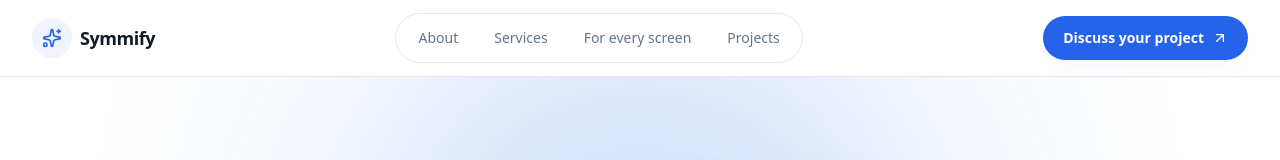
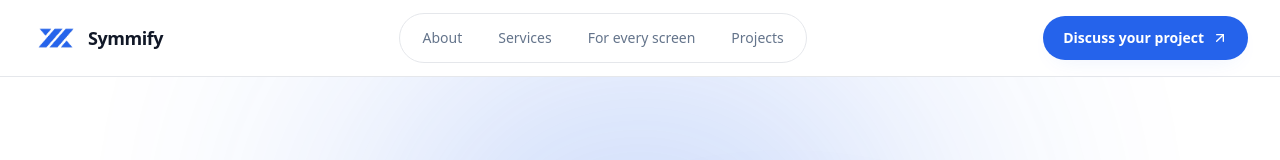
Before and after one commit to MayurPanchbhai/devbymayur, a React (Vite) app: page / in a window 1280 px wide. Shown: the top 160 px of the page. Built offline with nearby package versions, Linux system fonts and the light colour scheme.

Commit message:
logo and seo basic

```diff
--- a/index.html
+++ b/index.html
@@ -4,9 +4,28 @@
 <html lang="en" class="scroll-smooth">
   <head>
     <meta charset="UTF-8" />
-    <link rel="icon" type="image/svg+xml" href="/vite.svg" />
+    <link rel="icon" type="image/png" href="/logo.png" />
     <meta name="viewport" content="width=device-width, initial-scale=1.0" />
-    <title>Mayur Panchbhai | Full-Stack Developer & Creator</title>
+    <meta
+      name="description"
+      content="Symmify builds custom software, websites and automation that fix real business problems. Tell us what's slowing you down and get a clear plan." />
+    <link rel="canonical" href="https://symmify.vercel.app/" />
+    <meta name="theme-color" content="#0B1B3A" />
+
+    <meta property="og:type" content="website" />
+    <meta
+      property="og:title"
+      content="Symmify: Custom Software &amp; Automation for Small Business" />
+    <meta
+      property="og:description"
+      content="Custom software, websites and automation that fix real business problems." />
+    <meta property="og:url" content="https://symmify.vercel.app/" />
+    <meta
+      property="og:image"
+      content="https://symmify.vercel.app/share-image.png" />
+    <meta name="twitter:card" content="summary_large_image" />
+
+    <title>Symmify: Custom Software &amp; Web Development for Business</title>
   </head>
   <body
     class="bg-[#030712] text-gray-100 antialiased selection:bg-blue-600 selection:text-white">
--- a/src/components/Footer.jsx
+++ b/src/components/Footer.jsx
@@ -34,11 +34,12 @@ export default function Footer({ themeColors }) {
         <div className="grid grid-cols-1 sm:grid-cols-2 lg:grid-cols-5 gap-10 pb-10">
           <div className="sm:col-span-2">
             <a href="#" className="inline-flex items-center gap-2">
-              <span
-                className="w-9 h-9 rounded-lg flex items-center justify-center text-white font-bold"
-                style={{ backgroundColor: themeColors.accentBlue }}>
-                S
-              </span>
+              <img
+                src="/logo.png"
+                alt=""
+                aria-hidden="true"
+                className="h-10 w-10 object-contain"
+              />
               <span
                 className="text-lg font-bold"
                 style={{ color: themeColors.textMain }}>
--- a/src/components/Navbar.jsx
+++ b/src/components/Navbar.jsx
@@ -5,7 +5,6 @@ import {
   Menu,
   X,
   MessageCircle,
-  Sparkles,
   ArrowUpRight,
   ArrowRight,
 } from "lucide-react";
@@ -30,17 +29,14 @@ export default function Navbar({ themeColors }) {
       }}>
       <div className="max-w-7xl mx-auto px-4 sm:px-6 lg:px-8">
         <div className="flex h-[76px] items-center justify-between gap-4">
-          <a href="#" className="flex items-center space-x-2 group">
-            <div
-              className="flex h-10 w-10 items-center justify-center rounded-full transition-transform group-hover:scale-105"
-              style={{
-                backgroundColor: `${themeColors.accentBlue}12`,
-                color: themeColors.accentBlue,
-              }}>
-              <Sparkles className="w-5 h-5" />
-            </div>
+          <a href="#" className="flex items-center group" aria-label="Symmify home">
+            <img
+              src="/logo.png"
+              alt="Symmify"
+              className="h-12 w-12 object-contain transition-transform group-hover:scale-105"
+            />
             <span
-              className="text-lg font-semibold tracking-tight"
+              className="ml-2 text-lg font-semibold tracking-tight"
               style={{ color: themeColors.textMain }}>
               Symmify
             </span>
```
Also changed, not shown: public/logo.png (added).
